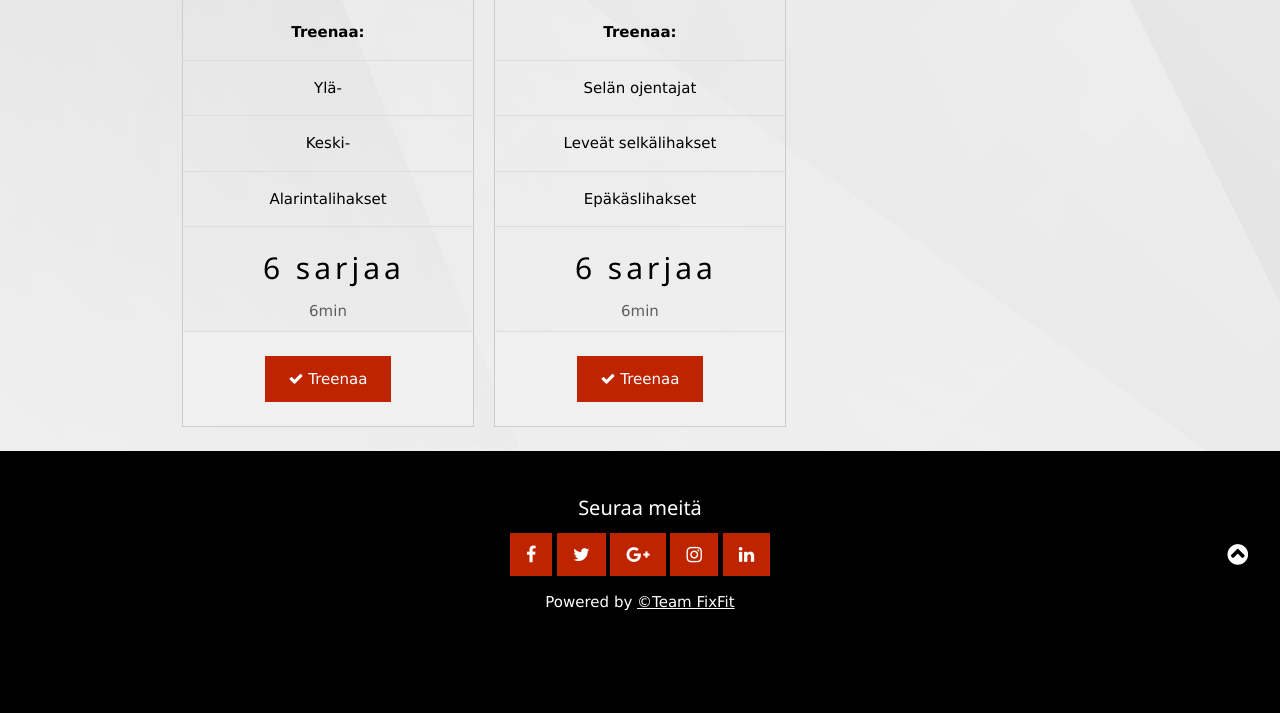
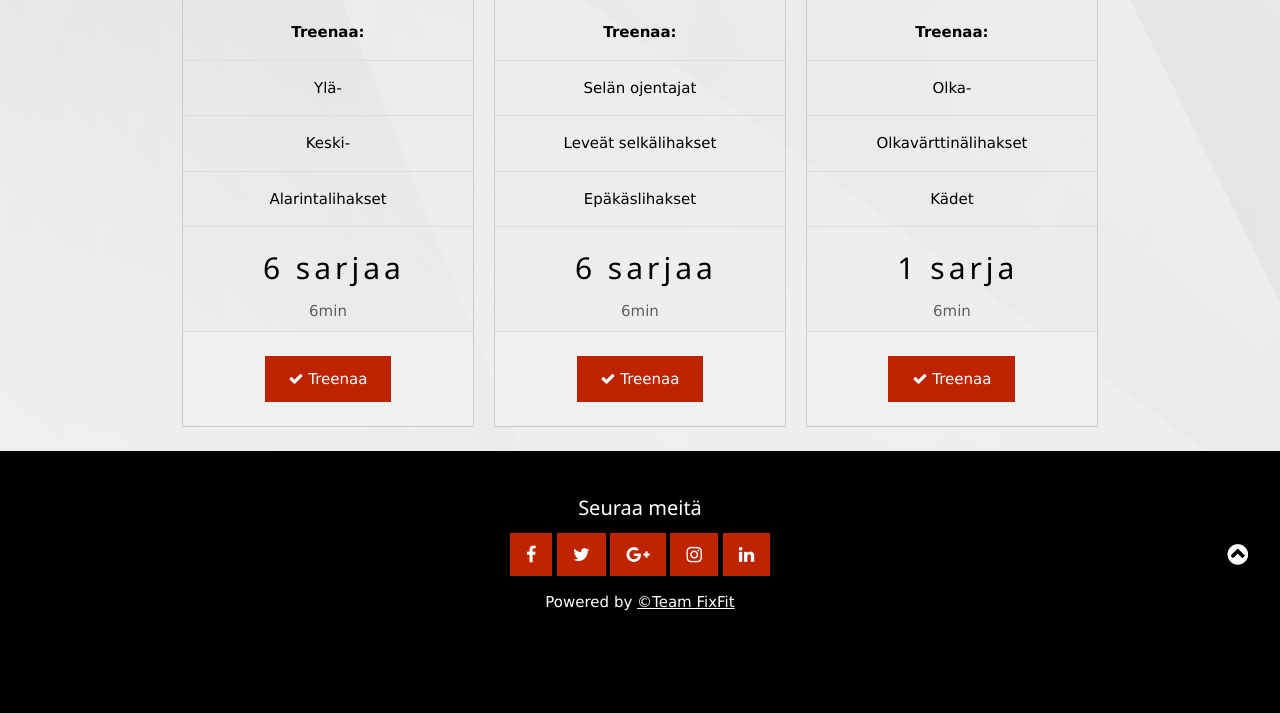
Before and after one commit to stinkybrew/Fitfix, a PHP site: page /main.php in a window 1280 px wide. Shown: the part 2066-2779 px from the top of the page. Run offline with PHP 8.4, Linux system fonts and the light colour scheme; the visitor is signed in with stand-in values (Sample User, id 1); data that the repository does not hold is empty.

Commit message:
Update main.php
Yks pikatreeni lisää

```diff
--- a/main.php
+++ b/main.php
@@ -144,18 +144,7 @@ fclose($testia);
             <!-- Navbar on small screens -->
             <div id="navDemo" class="w3-bar-block w3-theme-d2 w3-hide w3-hide-large w3-hide-medium">
                 <a href="main.php" class="w3-bar-item w3-button">FIXFIT</a>
-                <div class="w3-dropdown-hover w3-hide-small">
-                    <button class="w3-button" title="Notifications"><a href="treenit.php" class="textdeco">Treenit </a><i class="fa fa-caret-down"></i></button>
-                    <div class="w3-dropdown-content w3-card-4 w3-bar-block">
-
-                        <a href="treenit.php#Käsitreenit" class="w3-bar-item w3-button">Kädet</a>
-                        <a href="treenit.php#Jalkatreenit" class="w3-bar-item w3-button">Jalat</a>
-                        <a href="treenit.php#Rintatreenit" class="w3-bar-item w3-button">Rinta</a>
-                        <a href="treenit.php#Vatsatreenit" class="w3-bar-item w3-button">Vatsa</a>
-                        <a href="treenit.php#Selkätreenit" class="w3-bar-item w3-button">Selkä</a>
-                        <a href="treenit.php#Kokokehon" class="w3-bar-item w3-button">Koko keho</a>
-                    </div>
-                </div>
+                <a href="treenit.php" class="w3-bar-item w3-button">Treenit</a>
                 <a href="yhteystiedot.php" class="w3-bar-item w3-button">Yhteystiedot</a>
             </div>
         </div>
@@ -318,6 +307,25 @@ fclose($testia);
                                 </li>
                             </ul>
                         </div>
+                        <div class="treenitpad w3-third w3-margin-bottom">
+                            <ul class="w3-ul w3-border w3-hover-shadow">
+                                <li class="w3-theme">
+                                    <h3>Olkapäät</h3>
+                                </li>
+                                <iframe width="100%" height="344" src="https://www.youtube.com/embed/ui0KSWOPTIw?" frameborder="0" allowfullscreen>
+                                </iframe>
+                                <li class="w3-padding-16"><b>Treenaa:</b></li>
+                                <li class="w3-padding-16">Olka-</li>
+                                <li class="w3-padding-16">Olkavärttinälihakset</li>
+                                <li class="w3-padding-16">Kädet</li>
+                                <li>   <h2 class="w3-wide"><i class="fa"></i> 1 sarja</h2>
+                                    <span class="w3-opacity">6min</span>
+                                </li>
+                                <li class="w3-theme-l5 w3-padding-24">
+                                    <button class="w3-button w3-teal w3-padding-large"><i class="fa fa-check"></i> Treenaa</button>
+                                </li>
+                            </ul>
+                        </div>
                     </div>
                 </div>
             </div>
```
